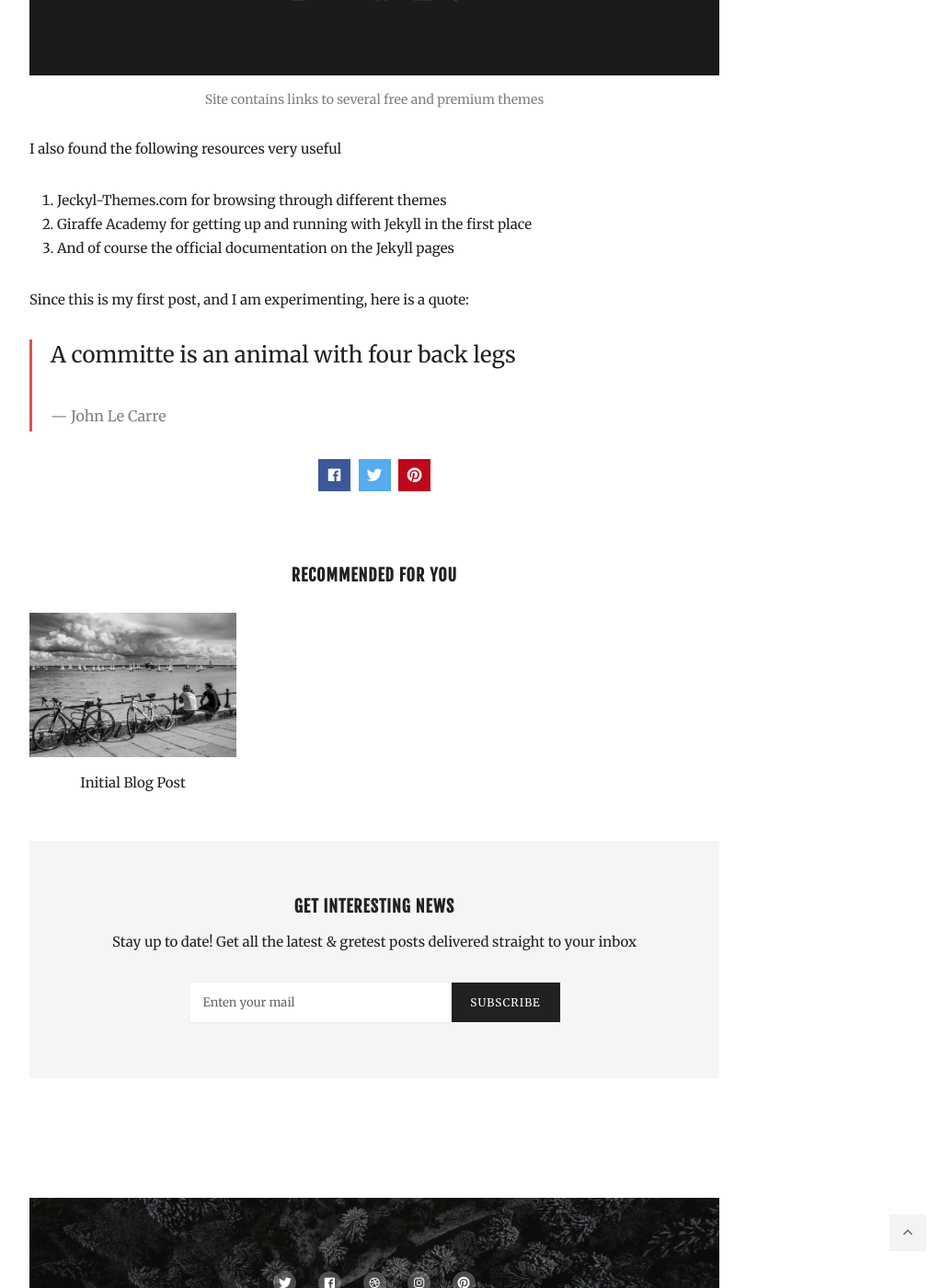
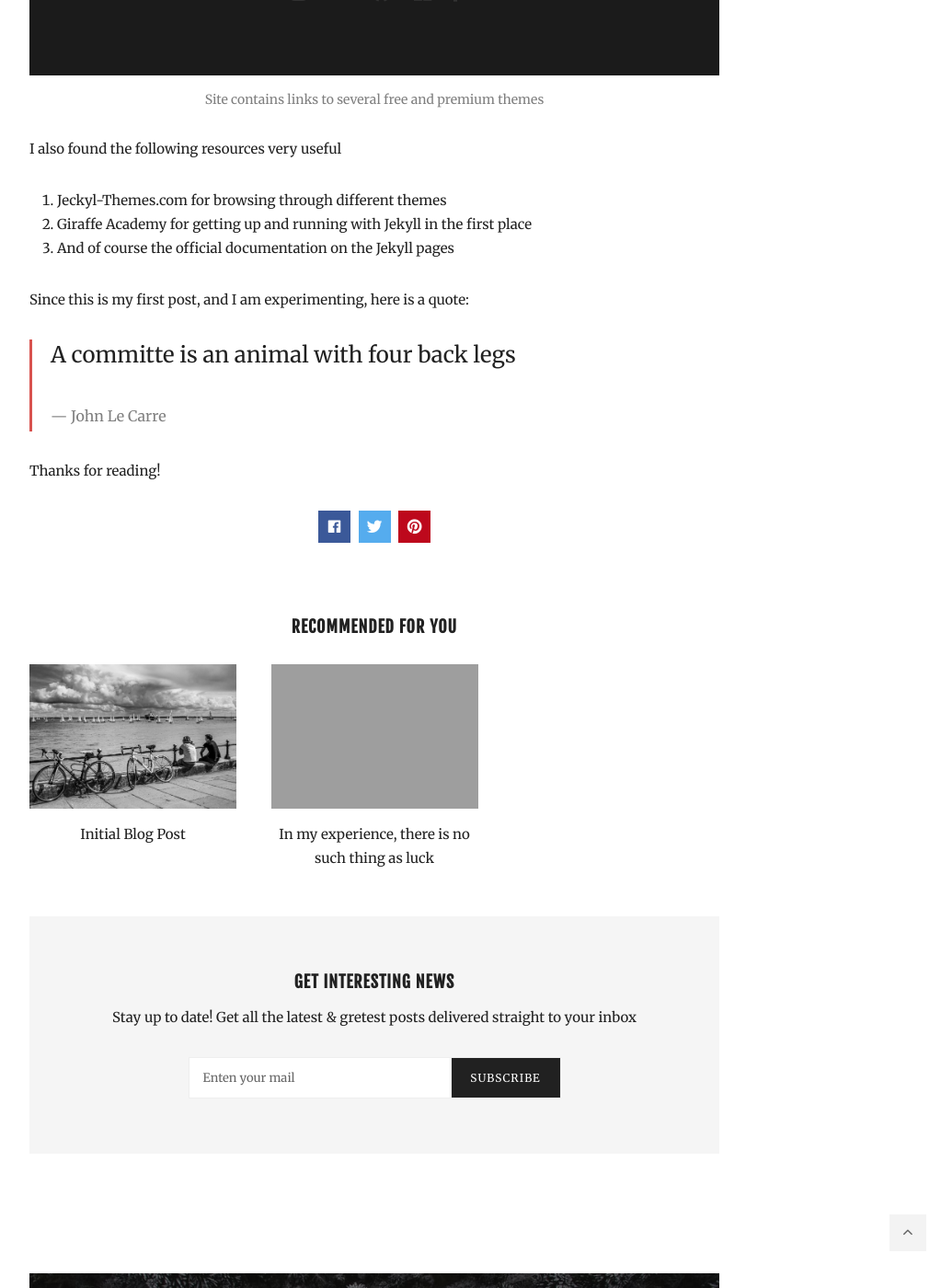
Before and after one commit to gtdalton/gtdalton.github.io, a Jekyll site: the page built from _posts/2019-10-22-initial-blog-post.md, in a window 1280 px wide and 1400 px high, scrolled down 1472 px. Shown: the whole window at 92% size, without its empty margins (233-1256 px from the left). Built offline with Jekyll 4.4.1, drawn with Linux system fonts in a browser that asks for light colours; nearby versions of some CDN libraries; comment, search, counter and statistics services are not loaded; part of the change alters nothing that is shown; grey boxes are pictures that could not be loaded.

Commit message:
add link to jekyl documentation

```diff
--- a/_posts/2019-10-22-initial-blog-post.md
+++ b/_posts/2019-10-22-initial-blog-post.md
@@ -13,10 +13,12 @@ I have created this site using Jekyll which is a static site generator that sync
 I also found the following resources very useful
 1. [Jeckyl-Themes.com](https://jekyll-themes.com/) for browsing through different themes
 2. [Giraffe Academy](https://www.youtube.com/watch?v=bDQsGdCWv4I) for getting up and running with Jekyll in the first place
-3. And of course the official documentation on the Jekyll pages
+3. And of course [the official documentation on the Jekyll pages](https://jekyllrb.com/docs/)
 
 Since this is my first post, and I am experimenting, here is a quote:
 
 > A committe is an animal with four back legs
 >
 > <cite>John Le Carre</cite>
+
+Thanks for reading!
--- /dev/null
+++ b/_posts/2020-05-13-Real-time-tracking-of-self-reported-symptoms-to-predict-potential-COVID-19.md
@@ -0,0 +1,33 @@
+---
+layout: post
+title:  In my experience, there is no such thing as luck
+date:   2018-11-05
+image:  images/10.jpg
+tags:   [Work]
+---
+Still, she's got a lot of spirit. I don't know, what do you think? Hokey religions and ancient weapons are no match for a good blaster at your side, kid. I can't get involved! I've got work to do! It's not that I like the Empire, I hate it, but there's nothing I can do about it right now. It's such a long way from here.
+
+I suggest you try it again, Luke. This time, let go your conscious self and act on instinct. You are a part of the Rebel Alliance and a traitor! Take her away! Your eyes can deceive you. Don't trust them.
+
+Hokey religions and ancient weapons are no match for a good blaster at your side, kid. I suggest you try it again, Luke. This time, let go your conscious self and act on instinct. Don't be too proud of this technological terror you've constructed. The ability to destroy a planet is insignificant next to the power of the Force.
+
+![Bike on the street]({{site.baseurl}}/images/11.jpg)
+*Memories from childhood*
+
+1. She must have hidden the plans in the escape pod. Send a detachment down to retrieve them, and see to it personally, Commander. There'll be no one to stop us this time!
+2. Remember, a Jedi can feel the Force flowing through him.
+3. I want to come with you to Alderaan. There's nothing for me here now. I want to learn the ways of the Force and be a Jedi, like my father before me.
+
+Obi-Wan is here. The Force is with him. Partially, but it also obeys your commands. I call it luck. I'm trying not to, kid. Alderaan? I'm not going to Alderaan. I've got to go home. It's late, I'm in for it as it is.
+
+Hey, Luke! May the Force be with you. What?! Partially, but it also obeys your commands. Don't be too proud of this technological terror you've constructed. The ability to destroy a planet is insignificant next to the power of the Force.
+
+> The longer I live, the more I realize that I am never wrong about anything, and that all the pains I have so humbly taken to verify my notions have only wasted my time!
+>
+> <cite>George Bernard Shaw</cite>
+
+The Force is strong with this one. I have you now. I find your lack of faith disturbing. Hey, Luke! May the Force be with you. She must have hidden the plans in the escape pod. Send a detachment down to retrieve them, and see to it personally, Commander. There'll be no one to stop us this time!
+
+Don't be too proud of this technological terror you've constructed. The ability to destroy a planet is insignificant next to the power of the Force. Your eyes can deceive you. Don't trust them. What?! I don't know what you're talking about. I am a member of the Imperial Senate on a diplomatic mission to Alderaan--
+
+You mean it controls your actions? I have traced the Rebel spies to her. Now she is my only link to finding their secret base. Look, I can take you as far as Anchorhead. You can get a transport there to Mos Eisley or wherever you're going.
```
